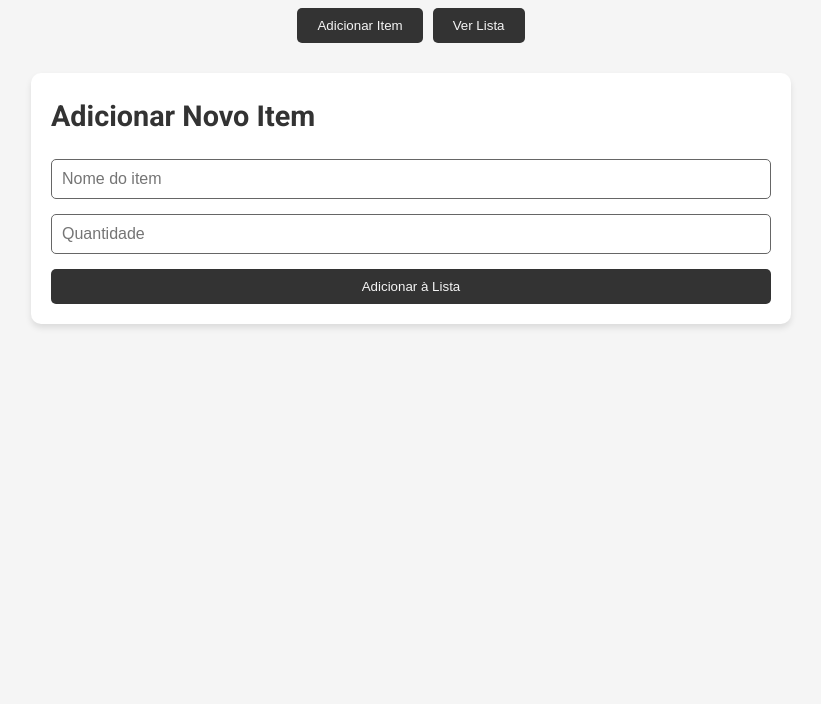
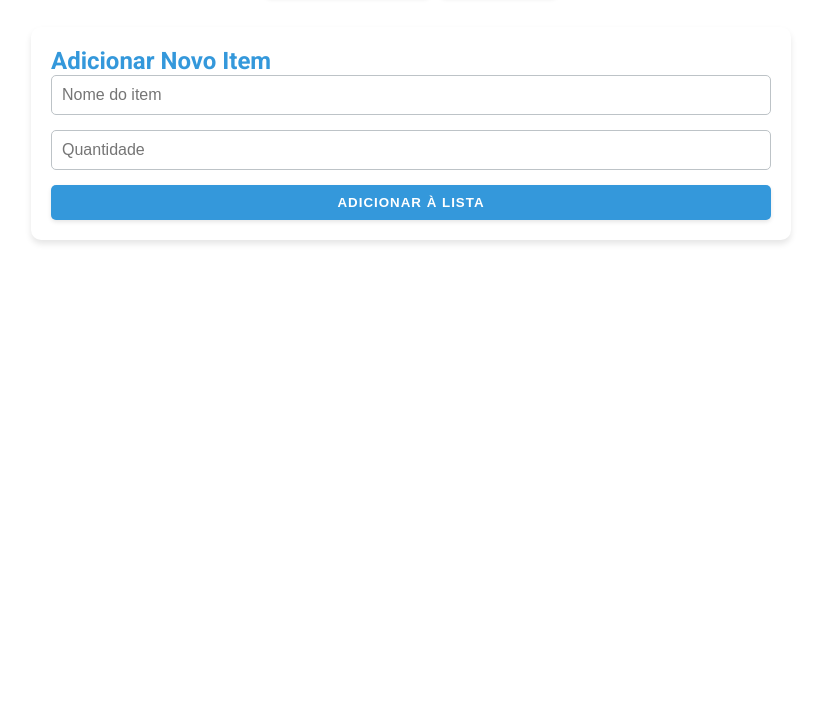
Before and after one commit to kauanlauer/Lista-De-Compras, a plain HTML site: page index.html in a window 1280 px wide. Shown: the part 96-800 px from the top of the page, without its empty margins (229-1050 px from the left). Drawn offline with Linux system fonts and the light colour scheme.

Commit message:
Add files via upload

```diff
--- a/index.html
+++ b/index.html
@@ -11,7 +11,7 @@
 <body>
     <div id="app">
         <header>
-            <h1>Lista de Compras Kauan Lauer</h1>
+            <h1>🛒 Lista de Compras</h1>
             <nav>
                 <button id="addItemBtn" class="nav-btn">Adicionar Item</button>
                 <button id="viewListBtn" class="nav-btn">Ver Lista</button>
--- a/styles.css
+++ b/styles.css
@@ -1,7 +1,9 @@
 :root {
-    --primary-color: #333;
-    --secondary-color: #f5f5f5;
-    --accent-color: #666;
+    --primary-color: #3498db;
+    --secondary-color: #ffffff;
+    --accent-color: #ecf0f1;
+    --text-color: #2c3e50;
+    --border-color: #bdc3c7;
     --transition-speed: 0.3s;
 }
 
@@ -12,11 +14,9 @@
 }
 
 body {
+    background-color: var(--secondary-color);
+    color: var(--text-color);
     font-family: 'Roboto', sans-serif;
-    line-height: 1.6;
-    color: var(--primary-color);
-    background-color: var(--secondary-color);
-    transition: background-color var(--transition-speed);
 }
 
 #app {
@@ -30,9 +30,7 @@ header {
     margin-bottom: 30px;
 }
 
-h1 {
-    font-size: 2.5rem;
-    margin-bottom: 20px;
+h1, h2, h3 {
     color: var(--primary-color);
 }
 
@@ -42,7 +40,7 @@ nav {
       gap: 10px;
 }
 
-.nav-btn {
+.nav-btn, button {
     background-color: var(--primary-color);
     color: var(--secondary-color);
     border: none;
@@ -52,27 +50,21 @@ nav {
     transition: background-color var(--transition-speed);
 }
 
-.nav-btn:hover {
-    background-color: var(--accent-color);
+.nav-btn:hover, button:hover {
+    background-color: #2980b9;
 }
 
 .screen {
-    background-color: #fff;
+    background-color: var(--secondary-color);
     border-radius: 10px;
     padding: 20px;
     box-shadow: 0 4px 6px rgba(0, 0, 0, 0.1);
     margin-bottom: 20px;
-    transition: transform var(--transition-speed);
 }
 
-.screen:hover {
-    transform: translateY(-5px);
-}
-
-h2 {
-    font-size: 1.8rem;
-    margin-bottom: 20px;
-    color: var(--primary-color);
+.hidden {
+      opacity: 0;
+      pointer-events: none;
 }
 
 form {
@@ -84,24 +76,22 @@ form {
 input[type="text"],
 input[type="number"] {
     padding: 10px;
-    border: 1px solid var(--accent-color);
+    border: 1px solid var(--border-color);
     border-radius: 5px;
     font-size: 1rem;
 }
 
 button {
-    background-color: var(--primary-color);
-    color: var(--secondary-color);
-    border: none;
-    padding: 10px;
-    border-radius: 5px;
-    cursor: pointer;
-    transition: background-color var(--transition-speed);
+      text-transform: uppercase;
+      letter-spacing: 1px;
+      font-weight: bold;
+      box-shadow: 0 2px 4px rgba(0, 0, 0, 0.1);
 }
 
-button:hover {
-    background-color: var(--accent-color);
+button:active {
+      transform: translateY(1px);
 }
+
 #shoppingList {
     list-style-type: none;
     padding: 0;
@@ -112,8 +102,20 @@ button:hover {
     justify-content: space-between;
     align-items: center;
     padding: 10px;
-    border-bottom: 1px solid var(--accent-color);
-    flex-wrap: wrap;
+    border-bottom: 1px solid var(--border-color);
+}
+
+#shoppingList li:hover {
+    background-color: var(--accent-color);
+}
+
+#totalSection {
+    background-color: var(--accent-color);
+    color: var(--primary-color);
+    padding: 15px;
+    border-radius: 5px;
+    text-align: right;
+    font-weight: bold;
 }
 
 #shoppingList li > * {
@@ -140,10 +142,7 @@ button:hover {
         margin-bottom: 5px;
       }
 }
-#totalSection {
-    margin-top: 20px;
-    text-align: right;
-}
+
 
 .hidden {
     display: none;
@@ -200,3 +199,7 @@ button:hover {
 #suggestionList li:hover {
       background-color: #f0f0f0;
 }
+
+#shoppingList li:hover {
+    background-color: rgba(0, 0, 0, 0.05);
+}
```
Lines whose indentation alone changed are shown as unchanged.
